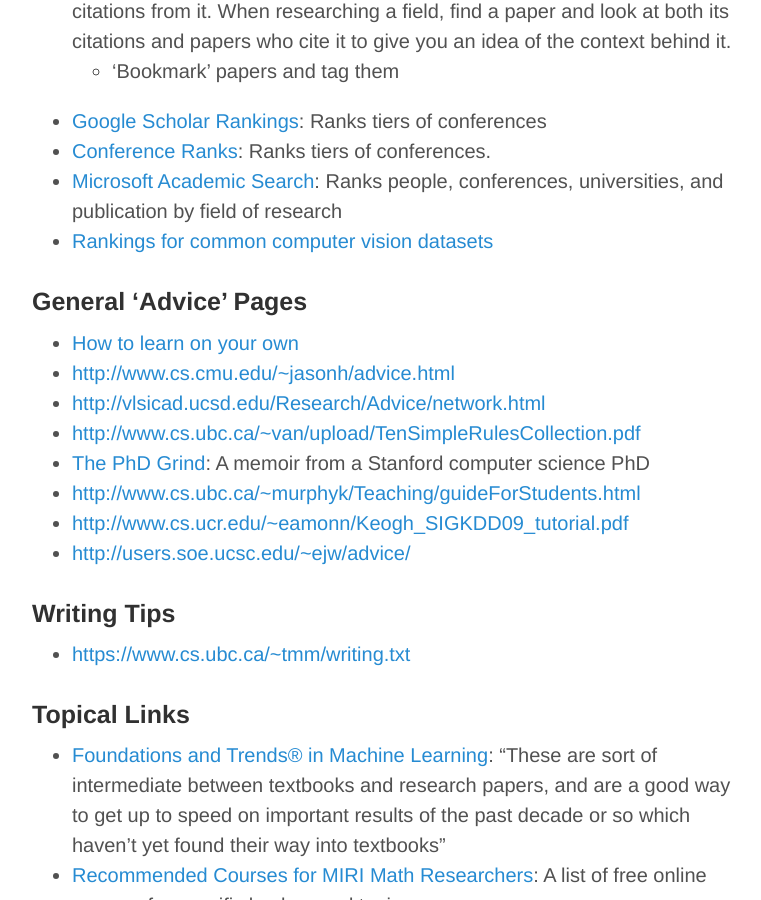
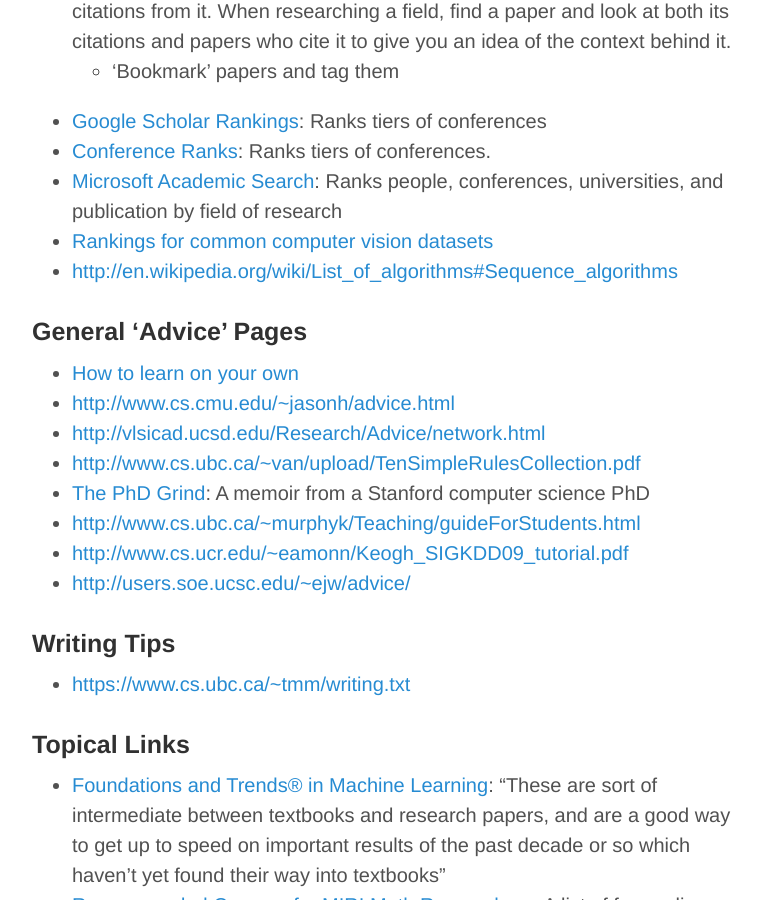
Before and after one commit to victorgan/victorgan.github.io, a Jekyll site: the page built from _posts/2014-08-18-useful-sites-for-research.md, in a window 1280 px wide and 900 px high, scrolled down 2745 px. Shown: the whole window, without its empty margins (248-1009 px from the left). Built offline with Jekyll 4.4.1, drawn with Linux system fonts in a browser that asks for light colours; nearby versions of some CDN libraries; library files that are not in the unit come from our copies; comment, search, counter and statistics services are not loaded; some of the changed lines change nothing that is shown.

Commit message:
Update 2014-08-18-useful-sites-for-research.md

```diff
--- a/_posts/2014-08-18-useful-sites-for-research.md
+++ b/_posts/2014-08-18-useful-sites-for-research.md
@@ -100,6 +100,7 @@
   conferences.
 - [Microsoft Academic Search](http://academic.research.microsoft.com/): Ranks people, conferences, universities, and publication by field of research
 - [Rankings for common computer vision datasets](http://rodrigob.github.io/are_we_there_yet/build/)
+- [http://en.wikipedia.org/wiki/List_of_algorithms#Sequence_algorithms](http://en.wikipedia.org/wiki/List_of_algorithms#Sequence_algorithms)
 
 ### General 'Advice' Pages
 - [How to learn on your own](http://www.metacademy.org/roadmaps/rgrosse/learn_on_your_own)
```
